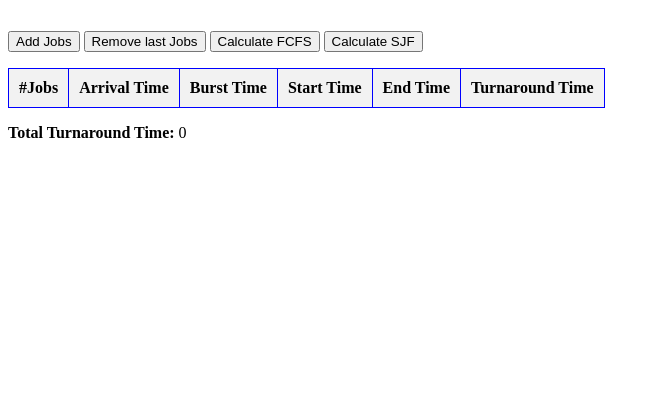
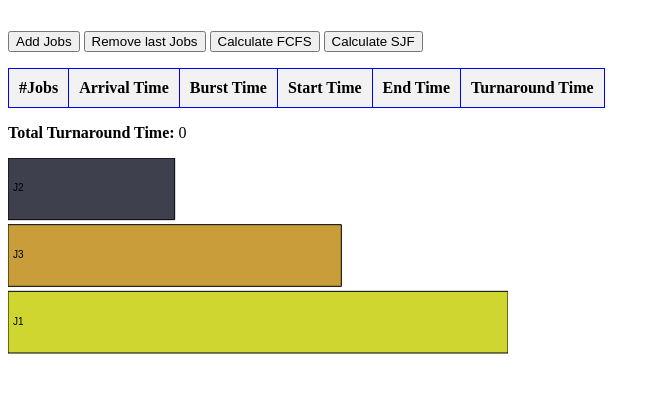
Before and after one commit to varunreddy-ch/FCFS_SJF, a website: page index.html in a window 1280 px wide. Shown: the part 91-484 px from the top of the page, without its empty margins (0-660 px from the left). Drawn offline with Linux system fonts and the light colour scheme.

Commit message:
Update index.html

```diff
--- a/index.html
+++ b/index.html
@@ -34,6 +34,9 @@
 </table>
 
 <p><strong>Total Turnaround Time:</strong> <span id="totalTurnaroundTime">0</span></p>
+
+
+<canvas id="ganttChartCanvas"></canvas>
 <script src="script.js"></script>
 </body>
 </html>
```
